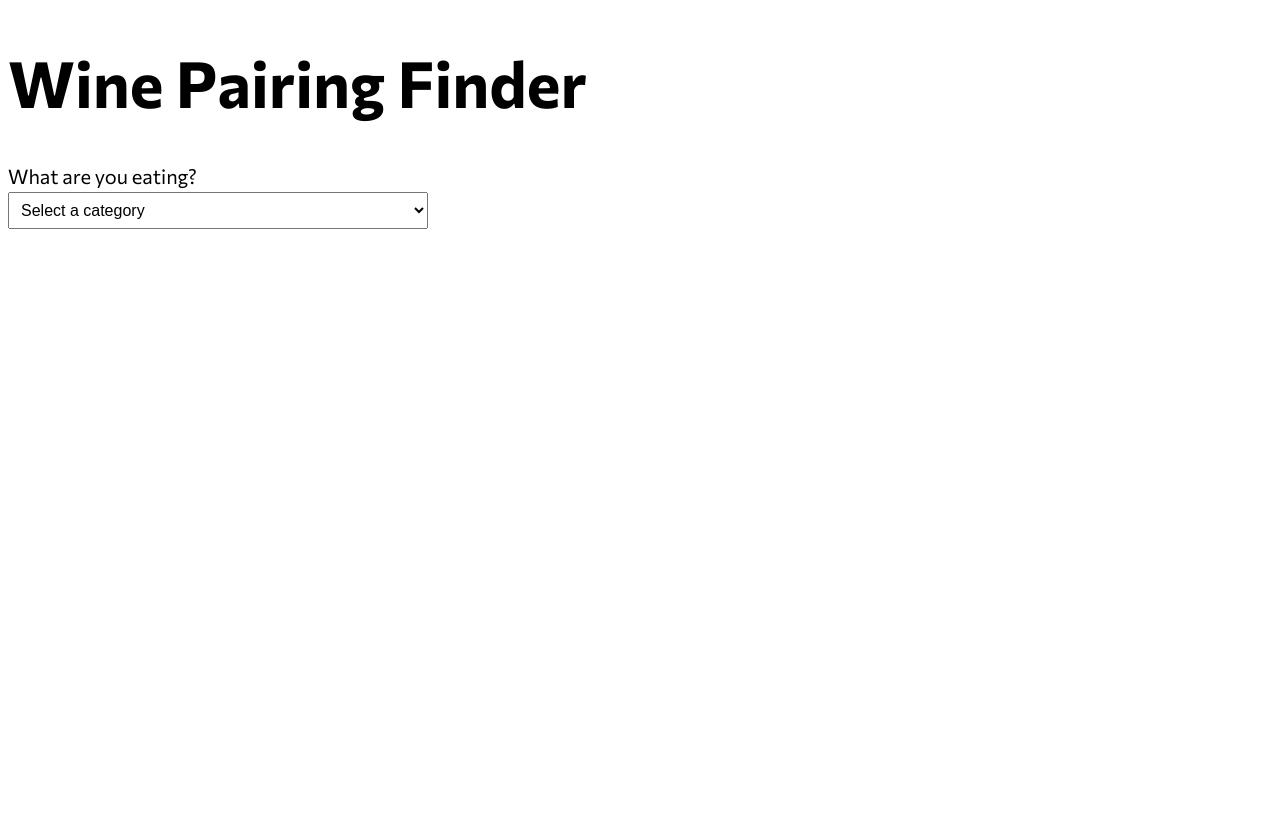
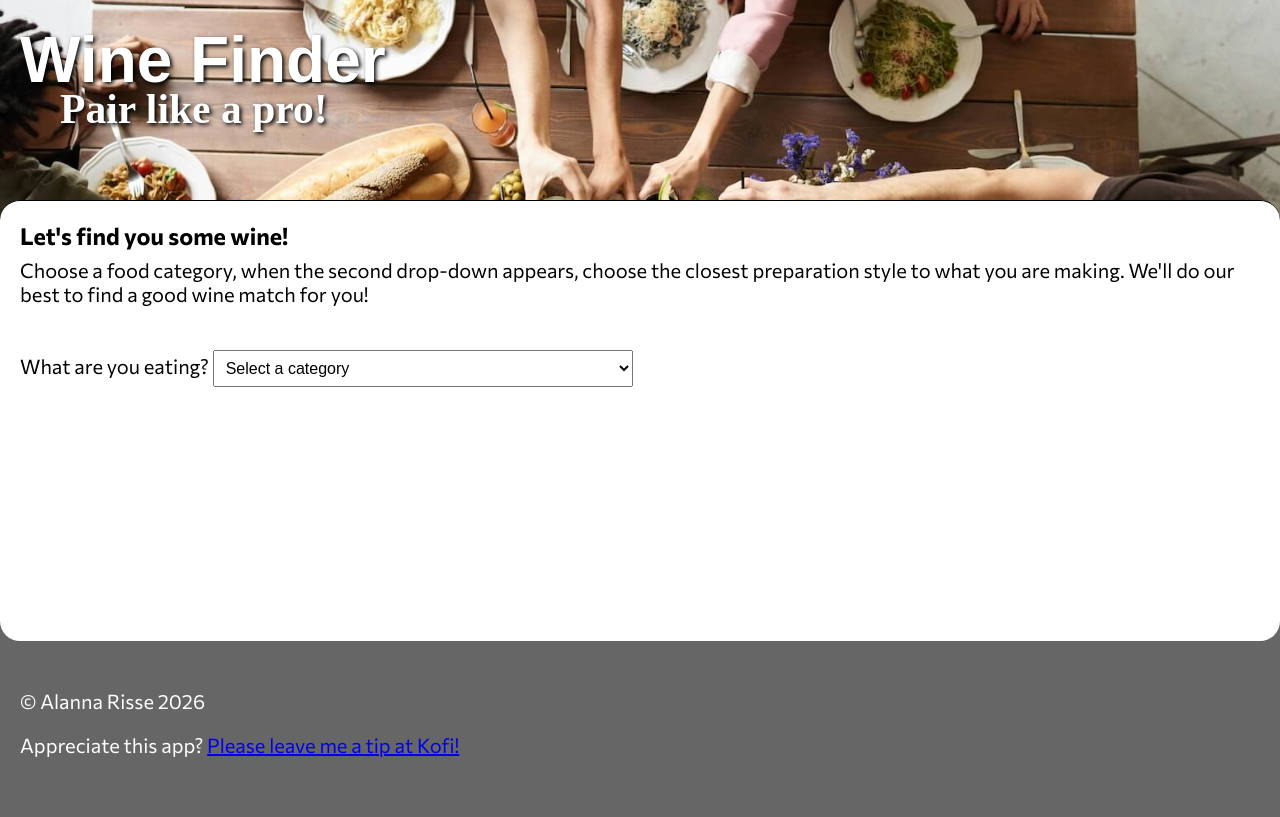
Before and after one commit to alannarisse/quizzes, a plain HTML site: page wine-and-food-pairing/index.html in a window 1280 px wide. Drawn offline with Linux system fonts and the light colour scheme; a web font is replaced by a local one.

Commit message:
adding some instructional text and a tip link

```diff
--- a/wine-and-food-pairing/index.html
+++ b/wine-and-food-pairing/index.html
@@ -6,66 +6,26 @@
   <meta name="viewport" content="width=device-width, initial-scale=1.0">
   <link rel="preconnect" href="https://fonts.googleapis.com">
   <link rel="preconnect" href="https://fonts.gstatic.com" crossorigin>
-  <link
-    href="https://fonts.googleapis.com/css2?family=Aldrich&family=Commissioner:wght@100..900&family=Sansation:wght@300;400;700&display=swap"
+  <link href="https://fonts.googleapis.com/css2?family=Marhey:wght@700&family=Commissioner:wght@100..900&display=swap"
     rel="stylesheet">
-  <title>Wine Finder :: Successfully pair your food with the most compatible wine</title>
-  <style>
-    body {
-      font-family: "Commissioner", sans-serif;
-      font-optical-sizing: auto;
-      font-weight: 400;
-      font-style: normal;
-      font-size: 20px;
-    }
-
-    h1 {
-      font-size: 4rem;
-    }
-
-    h1,
-    h2,
-    h3,
-    h4 {
-      font-weight: 700;
-    }
-
-    .pairing-app {
-      max-width: 420px;
-    }
-
-    label {
-      display: block;
-      margin-bottom: 1rem;
-    }
-
-    select {
-      width: 100%;
-      padding: 0.5rem;
-      margin-top: 0.25rem;
-      font-size: 1rem;
-    }
-
-    .results {
-      margin-top: 1.5rem;
-      padding-top: 1rem;
-      border-top: 1px solid #ddd;
-    }
-
-    ul {
-      padding-left: 1.25rem;
-    }
-  </style>
+  <!-- &family=Sansation:wght@300;400;700 &family=Aldrich-->
+  <title>Wine Finder :: Successfully pair your food with the most compatible wines</title>
+  <link rel="stylesheet" href="style.css">
 
 </head>
 
 <body>
   <header>
-    <h1>Wine Pairing Finder</h1>
+    <h1>Wine Finder</h1>
+    <h2>Pair like a pro!</h2>
 
   </header>
   <div id="wine-pairing-app" class="pairing-app">
-
+    <div id="instructions" class="instructions">
+      <h3>Let's find you some wine!</h3>
+      <p>Choose a food category, when the second drop-down appears, choose the closest preparation style to what you are
+        making. We'll do our best to find a good wine match for you!</p>
+    </div>
     <label>
       What are you eating?
       <select id="categorySelect">
@@ -89,7 +49,14 @@
       <h4>Suggested Wines</h4>
       <ul id="wineList"></ul>
     </div>
+
   </div>
+  <footer>
+    <p>&copy Alanna Risse 2026</p>
+    <p>Appreciate this app? <a href="https://ko-fi.com/alannarisse" target="_blank">Please leave me a tip at Kofi!</a>
+    </p>
+    </p>
+  </footer>
   <script>
     // Assume pairingsData is your JSON array loaded beforehand
 
@@ -97,6 +64,7 @@
     const subCategorySelect = document.getElementById("subCategorySelect");
     const subCategoryWrapper = document.getElementById("subCategoryWrapper");
     const results = document.getElementById("results");
+    const instructions = document.getElementById("instructions");
     const pairingStyle = document.getElementById("pairingStyle");
     const wineList = document.getElementById("wineList");
 
@@ -146,6 +114,7 @@
       });
 
       results.hidden = false;
+      instructions.hidden = true;
     }
 
     // Capitalization helper
@@ -193,7 +162,7 @@
           "category": "fish",
           "sub-category": "delicate, lean fish",
           "food-array": ["Tilapia", "Sole", "Flounder", "Sea Bass"],
-          "pairing-style": "light, crisp whites that won’t overpower subtle flavors",
+          "pairing-style": "Light, crisp whites that won’t overpower subtle flavors",
           "pairing-suggestions": ["Pinot Gris", "Pinot Grigio", "Sauvignon Blanc", "Albariño", "Vinho Verde"]
         },
         {
@@ -201,7 +170,7 @@
           "category": "fish",
           "sub-category": "rich, oily fish",
           "food-array": ["Salmon", "Tuna", "Mackerel", "Arctic Char"],
-          "pairing-style": "medium-bodied whites or light reds with good acidity",
+          "pairing-style": "Medium-bodied whites or light reds with good acidity",
           "pairing-suggestions": ["Chardonnay", "Viognier", "Rosé", "Pinot Noir", "Gamay"]
         },
         {
@@ -209,7 +178,7 @@
           "category": "chicken",
           "sub-category": "simply roasted or grilled chicken",
           "food-array": ["Roast Chicken", "Grilled Chicken Breast"],
-          "pairing-style": "medium-bodied whites or light reds that complement without dominating",
+          "pairing-style": "Medium-bodied whites or light reds that complement without dominating",
           "pairing-suggestions": ["Chardonnay", "Sauvignon Blanc", "Pinot Noir", "Gamay"]
         },
         {
@@ -225,7 +194,7 @@
           "category": "beef",
           "sub-category": "slow-cooked and braised beef",
           "food-array": ["Osso Buco", "Beef Shank", "Short Ribs", "Beef Stew"],
-          "pairing-style": "full-bodied reds with structure to match richness",
+          "pairing-style": "Full-bodied reds with structure to match richness",
           "pairing-suggestions": ["Cabernet Sauvignon", "Syrah", "Malbec", "Nebbiolo"]
         },
         {
@@ -233,7 +202,7 @@
           "category": "beef",
           "sub-category": "grilled or seared steaks",
           "food-array": ["Ribeye", "New York Strip", "Filet Mignon"],
-          "pairing-style": "bold reds with firm tannins and depth",
+          "pairing-style": "Bold reds with firm tannins and depth",
           "pairing-suggestions": ["Cabernet Sauvignon", "Bordeaux Blend", "Tempranillo", "Zinfandel"]
         },
         {
@@ -241,7 +210,7 @@
           "category": "pork",
           "sub-category": "roasted or grilled pork",
           "food-array": ["Pork Chop", "Pork Tenderloin", "Roast Pork"],
-          "pairing-style": "medium-bodied wines with good acidity and balance",
+          "pairing-style": "Medium-bodied wines with good acidity and balance",
           "pairing-suggestions": ["Pinot Noir", "Grenache", "Chenin Blanc", "Riesling"]
         },
         {
--- /dev/null
+++ b/wine-and-food-pairing/style.css
@@ -0,0 +1,117 @@
+   body {
+     font-family: "Commissioner", sans-serif;
+     font-optical-sizing: auto;
+     font-weight: 400;
+     font-style: normal;
+     font-size: 20px;
+     margin: 0;
+     background-color: #666;
+   }
+
+   h1 {
+     font-size: 3rem;
+     margin: 0;
+     line-height: 3rem;
+     font-family: "Marhey", sans-serif;
+     font-weight: 700;
+     text-shadow: 2px 2px 4px #000000;
+   }
+
+   h2 {
+     margin: 0;
+     padding-left: 40px;
+     line-height: 1.2rem;
+     font-family: "Marhey";
+     font-weight: 700;
+     text-shadow: 2px 2px 4px #000000;
+   }
+
+   h1,
+   h2,
+   h3,
+   h4 {
+     font-weight: 700;
+     margin: 0;
+   }
+
+   p {
+     margin-top: .5rem;
+   }
+
+   .instructions {
+     margin-bottom: 40px;
+   }
+
+   header {
+     position: fixed;
+     top: 0;
+     left: 0;
+     width: 100vw;
+     background-image: url('images/bg/mobile.jpg');
+     /* from pexels-fauxels-3184183.jpg */
+     background-position: center center;
+     background-size: cover;
+     background-repeat: no-repeat;
+     color: #fff;
+     height: 400px;
+     padding: 20px;
+     z-index: -1;
+   }
+
+   .pairing-app {
+     background: #fff;
+     border-radius: 20px;
+     border-top: 1px solid rgb(0, 0, 0);
+     margin-top: 200px;
+     padding: 20px 20px;
+     z-index: 1;
+     min-height: 50vh;
+   }
+
+   label {
+     display: block;
+     margin-bottom: 1rem;
+   }
+
+   select {
+     width: 100%;
+     padding: 0.5rem;
+     margin-top: 0.25rem;
+     font-size: 1rem;
+     max-width: 420px;
+   }
+
+   .results {
+     margin-top: 1.5rem;
+     padding-top: 1rem;
+     border-top: 1px solid #ddd;
+   }
+
+   ul {
+     padding-left: 1.25rem;
+   }
+
+   footer {
+     background-color: #666;
+     color: #fff;
+     padding: 40px 20px;
+
+   }
+
+
+   @media only screen and (min-width: 768px) {
+     h1 {
+       font-size: 4rem;
+       line-height: 5rem;
+     }
+
+     h2 {
+       font-size: 2.6rem;
+     }
+
+     header {
+       background-image: url('images/bg/desktop.jpg');
+       /* from pexels-fauxels-3184183.jpg */
+       height: 400px;
+     }
+   }
```
Also changed, not shown: capm-practice/index.html (+3 -0 lines), dmv-practice/index.html (+3 -0 lines), index.html (+2 -1 lines), wine-and-food-pairing/images/bg/desktop.jpg (added), wine-and-food-pairing/images/bg/mobile.jpg (added).
